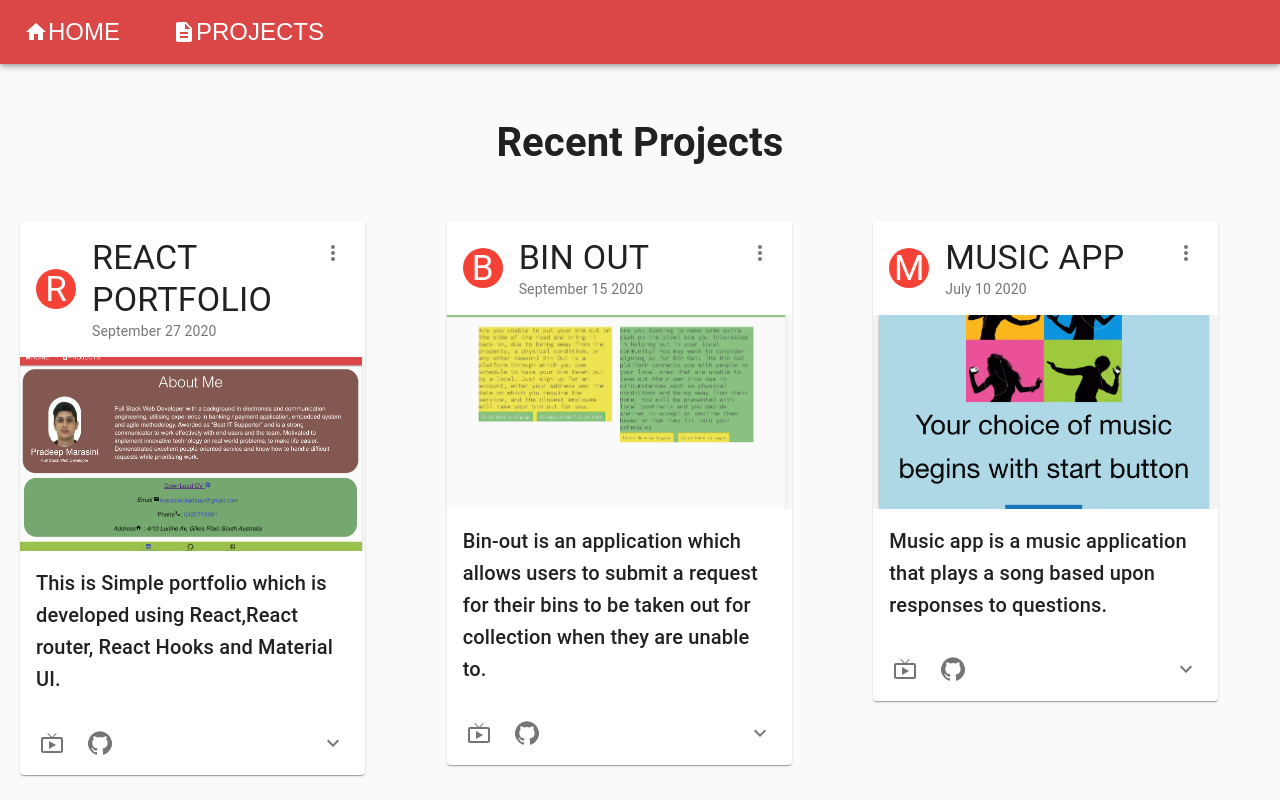
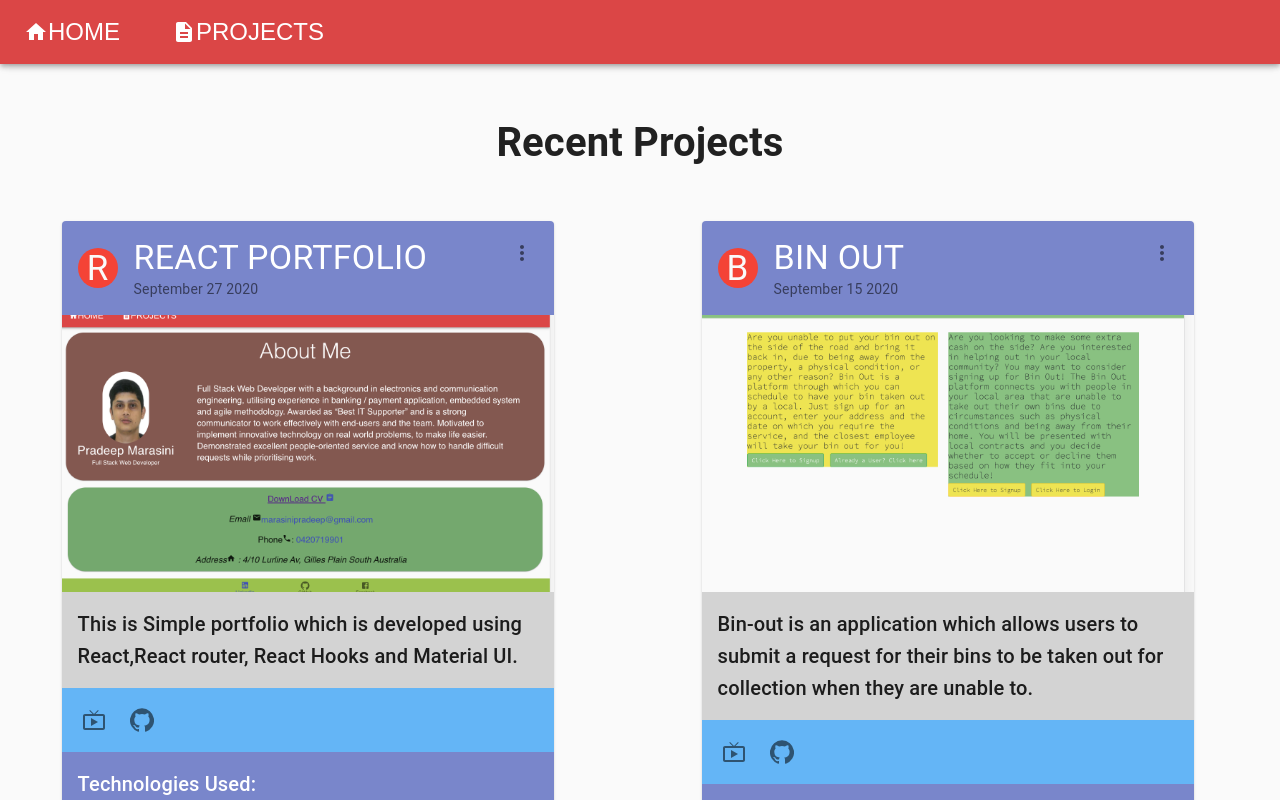
Before and after one commit to marasinipradeep/pradeep-marasini-react-portfolio, a React (Create React App) app in the folder portfolio/: page /projects in a window 1280 px wide. Shown: the top 800 px of the page. Built offline with nearby package versions, Linux system fonts and the light colour scheme.

Commit message:
#HandleClick button issue fixed

```diff
--- a/portfolio/src/Components/Cards/Cards.js
+++ b/portfolio/src/Components/Cards/Cards.js
@@ -2,18 +2,20 @@ import React, { useEffect } from 'react';
 import { makeStyles } from '@material-ui/core/styles';
 import clsx from 'clsx';
 import { Card, CardHeader, CardMedia, CardContent, CardActions, Collapse, Avatar, IconButton, Typography } from '@material-ui/core';
-import { red } from '@material-ui/core/colors';
+import { red,blue } from '@material-ui/core/colors';
 import ExpandMoreIcon from '@material-ui/icons/ExpandMore';
 import MoreVertIcon from '@material-ui/icons/MoreVert';
-import { LinkedIn, GitHub, LiveTv } from '@material-ui/icons';
+import { GitHub, LiveTv } from '@material-ui/icons';
 
 import { useProjectsContext } from "../Utils/ProjectsContext"
 import { Grid } from '@material-ui/core';
 
 const useStyles = makeStyles((theme) => ({
     root: {
-        maxWidth: 345,
-        marginLeft:20
+        maxWidth: "80%",
+        margin: 'auto',
+        backgroundColor: theme.palette.primary.light,
+        color: theme.palette.primary.contrastText,
     },
     media: {
         height: 0,
@@ -21,17 +23,25 @@ const useStyles = makeStyles((theme) => ({
     },
     expand: {
         transform: 'rotate(0deg)',
-        marginLeft: 'auto',
+        margin: 'auto',
+
         transition: theme.transitions.create('transform', {
             duration: theme.transitions.duration.shortest,
         }),
     },
     expandOpen: {
         transform: 'rotate(180deg)',
+
     },
     avatar: {
         backgroundColor: red[500],
         fontSize: "35px"
+    },
+    cardHeader:{
+        backgroundColor:"lightgrey"
+    },
+    cardFooter:{
+        backgroundColor:blue[300]
     }
 }));
 
@@ -42,29 +52,34 @@ export default function Cards() {
     //importing useProject context
     const [state, dispatch] = useProjectsContext();
     const classes = useStyles();
-    const [expanded, setExpanded] = React.useState(false);
+    const [expanded, setExpanded] = React.useState(true);
 
-    const handleExpandClick = () => {
-        setExpanded(!expanded);
+    const handleExpandClick = (event,id) => {
+        console.log("handle expand click")
+        const btnName = event.currentTarget.value
+        console.log(btnName)
+        console.log(id)
+       setExpanded(!expanded)
+
     };
+
 
     return (
         <>
             {state.length ? (
                 <div>
-
                     <Grid item xs container spacing={3} >
                         {state.map((project, i) => (
 
-                            <Grid item xs={12} md={6} lg={4}>
+                            <Grid item xs={12} md={12} lg={6}>
                                 <Card className={classes.root}>
                                     <CardHeader
                                         avatar={<Avatar aria-label="recipe"
                                             className={classes.avatar}>{project.fields.projectName.charAt(0)}</Avatar>}
                                         action={<IconButton aria-label="settings"><MoreVertIcon /></IconButton>}
-                                        titleTypographyProps={{variant:"h4"}}
+                                        titleTypographyProps={{ variant: "h4" }}
                                         title={project.fields.projectName}
-                                        subheaderTypographyProps={{variant:"subheader"}}
+                                        subheaderTypographyProps={{ variant: "subheader" }}
                                         subheader={project.fields.date}
                                     />
 
@@ -77,12 +92,12 @@ export default function Cards() {
                                             />
                                         </div>
                                     ))}
-                                    <CardContent>
+                                    <CardContent className={classes.cardHeader}>
                                         <Typography variant="h6" color="textPrimary" component="p">
                                             {project.fields.description}
                                         </Typography>
                                     </CardContent>
-                                    <CardActions disableSpacing>
+                                    <CardActions disableSpacing className={classes.cardFooter}>
                                         <IconButton aria-label="live url" onClick={() => window.open((project.fields.liveLink), '_blank')}><LiveTv /></IconButton>
                                         <IconButton aria-label="Github" onClick={() => window.open((project.fields.githubLink), '_blank')}><GitHub /></IconButton>
 
@@ -91,16 +106,18 @@ export default function Cards() {
                                                 [classes.expandOpen]: expanded,
                                             })}
 
-                                            onClick={handleExpandClick}
+                                            name={project.sys.id}
+                                            value={project.sys.id}
+                                            onClick={(event)=>handleExpandClick(event,project.sys.id)}
                                             aria-expanded={expanded}
                                             aria-label="show more"
                                         >
-                                            <ExpandMoreIcon />
+                                            {/* <ExpandMoreIcon /> */}
                                         </IconButton>
                                     </CardActions>
                                     <Collapse in={expanded} timeout="auto" unmountOnExit>
                                         <CardContent>
-                                            <Typography paragraph>Technologies Used:</Typography>
+                                            <Typography paragraph variant="h6">Technologies Used:</Typography>
                                             {project.fields.technoligiesUsed.map(technoligiesUsed => (
                                                 <div>
                                                     <Typography paragraph>
--- a/portfolio/src/Components/ContactMe/ContactMe.js
+++ b/portfolio/src/Components/ContactMe/ContactMe.js
@@ -29,7 +29,7 @@ export default function ContactMe() {
                 <Grid item xs container spacing={3}>
                     <Grid item xs={12} md={12}>
                         <Link component="button" variant="h5" >
-                            <a href="https://drive.google.com/file/d/1HOuBSJHaknldgLrKM_jzEGyNSUIMiZp1/view" target="_blank">DownLoad CV </a><Assignment /></Link>
+                            <a href="https://drive.google.com/file/d/1eFrO_qEzWZDXEq5cyVtMUSyOKI-PjZhF/view?usp=sharing" target="_blank">DownLoad CV </a><Assignment /></Link>
                     </Grid>
 
                     <Grid item xs={12} md={12}>
--- a/portfolio/src/Components/Utils/ProjectsContext.js
+++ b/portfolio/src/Components/Utils/ProjectsContext.js
@@ -10,7 +10,6 @@ const reducer = (state, action) => {
         case "loadAndSet":
             return {
                 ...state,
-
                 loading: false
             };
         case "loading":
```
